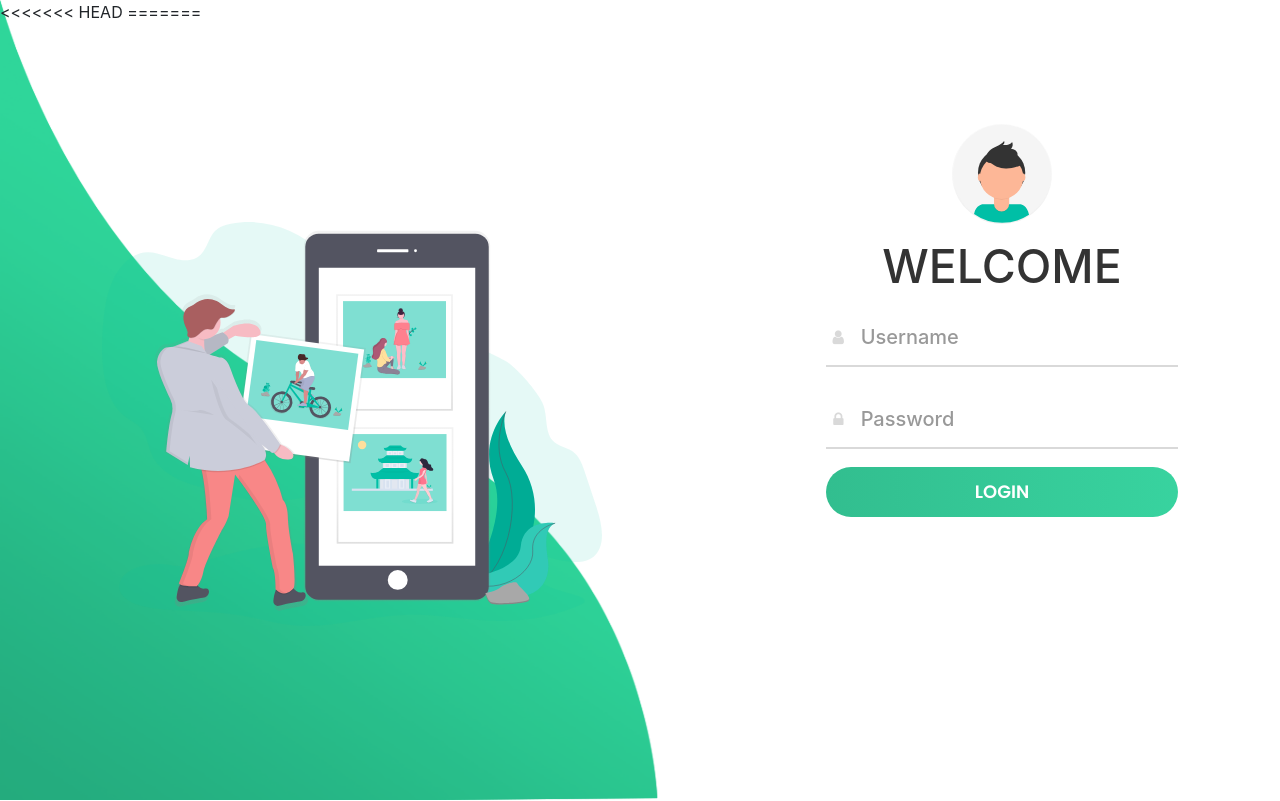
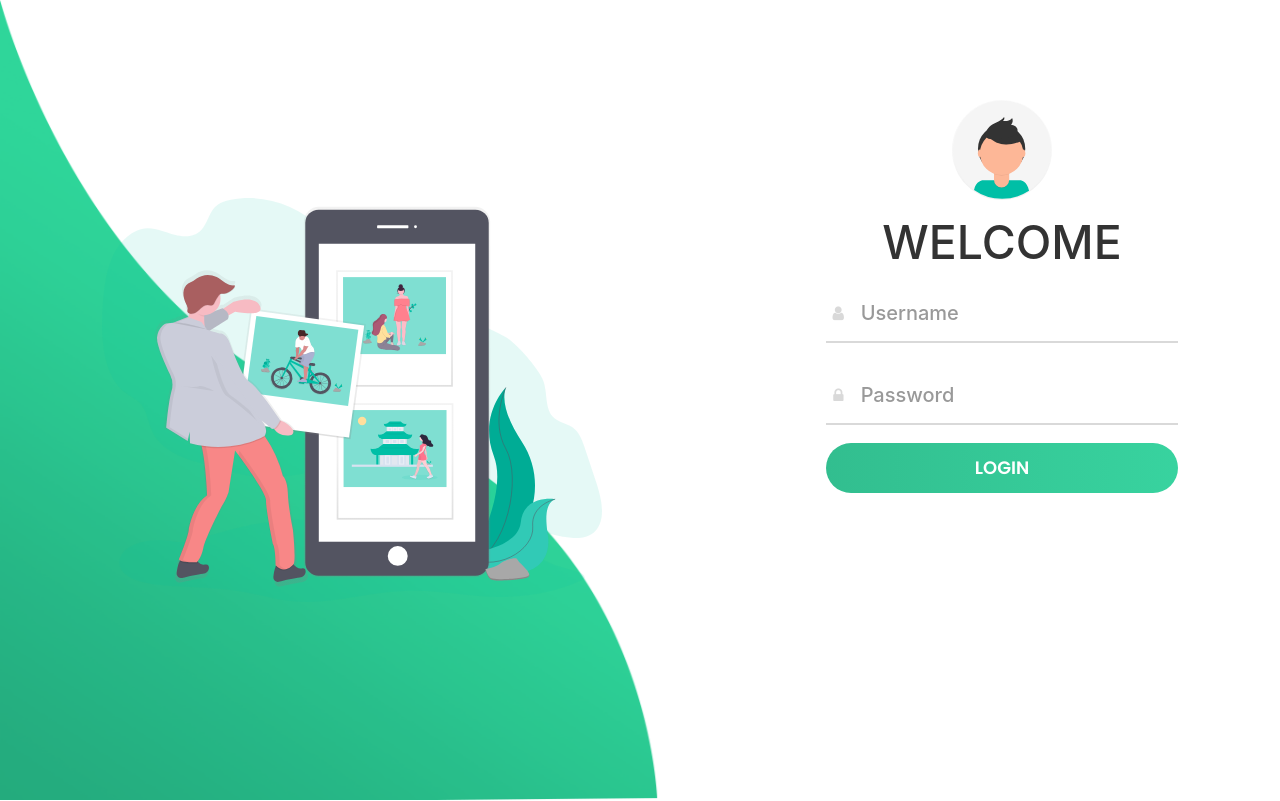
Before and after one commit to PROJECT-ITSOL/THEME, an Angular app: page /loginAdmin in a window 1280 px wide. Shown: the top 801 px of the page. Built offline with nearby package versions, Linux system fonts and the light colour scheme.

Commit message:
commit-app-html

```diff
--- a/src/app/app.component.html
+++ b/src/app/app.component.html
@@ -1,8 +1,5 @@
-<<<<<<< HEAD
-=======
 <!-- <p>
     <i class="fa fa-facebook" aria-hidden="true"></i>
 </p> -->
-<app-login></app-login>
->>>>>>> init-login
+<!-- <app-login></app-login> -->
 <router-outlet></router-outlet>
```
